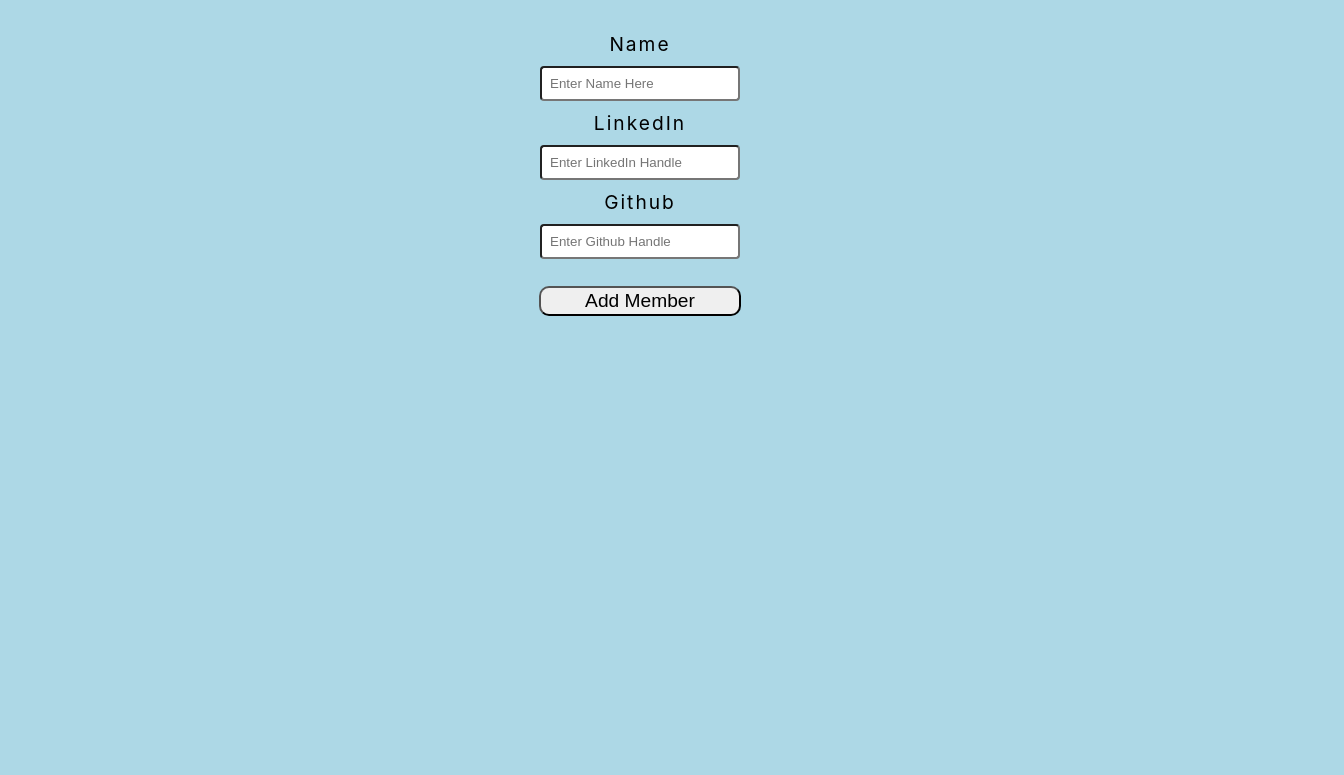
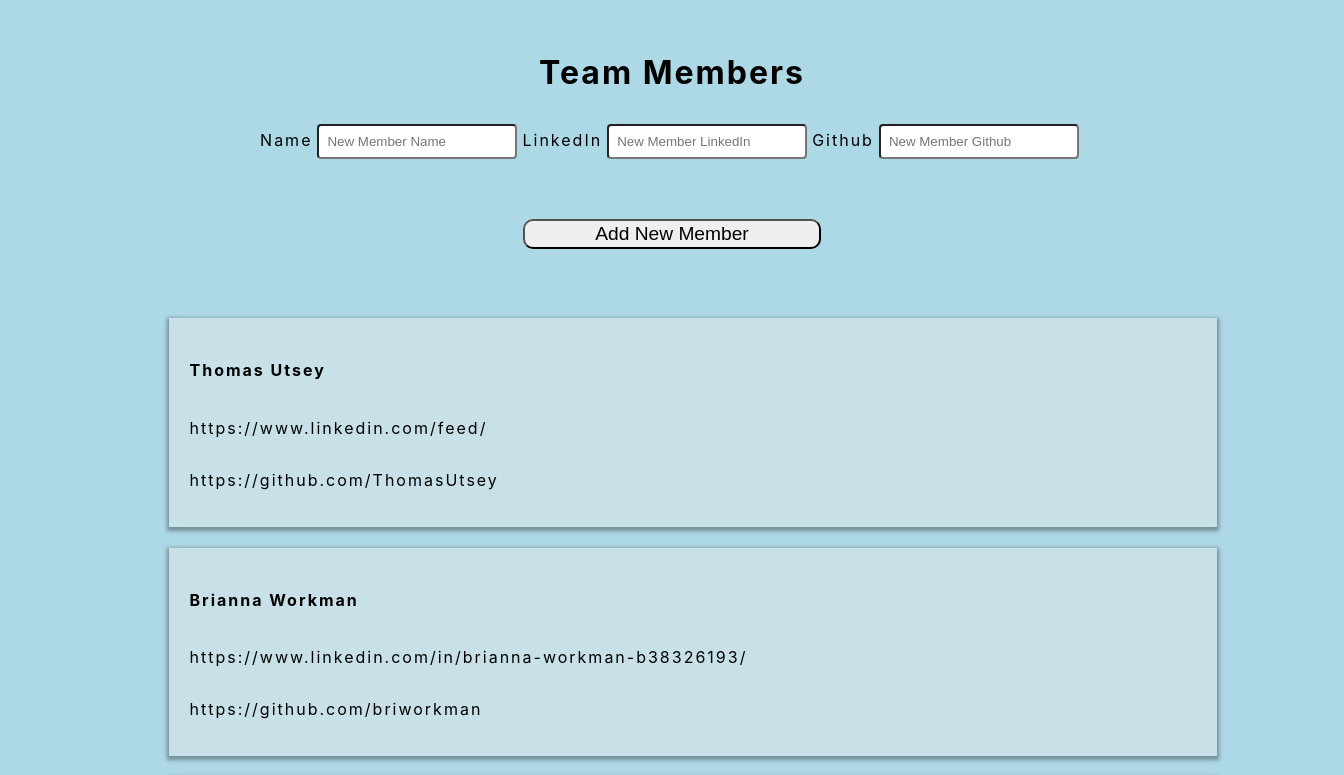
Before and after one commit to bloominstituteoftechnology/team-builder, a React (Create React App) app: page / in a window 1280 px wide. Shown: the top 775 px of the page, 1344 px wide, since content can reach past the window. Built offline with nearby package versions, Linux system fonts and the light colour scheme.

Commit message:
rendered team membercards on main page

```diff
--- a/src/App.css
+++ b/src/App.css
@@ -1,20 +1,17 @@
 .App {
   text-align: center;
   padding: 32px;
-  letter-spacing: 2px
-}
+  letter-spacing: 2px;
+  display:flex;
+  align-items:center;
+  flex-direction: column;
+  font-size: 1rem;
+  width: 100%;
 
-
-label {
-  display: flex;
-  align-items: center;
-  flex-direction: column;
-  text-align: center;
-  font-size: 1.2rem;
 }
 
 button {
-width: 60%;
+width: 30%;
 height: 30px;
 border-radius: 10px;
 margin: 5%;
@@ -39,3 +36,22 @@ button:active {
           box-shadow: inset 0px 0px 5px #65d3ff;
    outline: none;
 }
+
+.members-box{
+  box-sizing: border-box;
+  transform: translateY(-1px);
+  box-shadow: 0 2px 6px 2px rgba(0, 0, 0, 0.12), 0 2px 3px 2px rgba(0, 0, 0, 0.24);
+  background: #c8e0e7;
+  display: flex;
+  flex-wrap: wrap;
+  margin: 2%;
+  padding: 2%;
+  width: 100%;
+}
+
+.members-text{
+  display: flex;
+  align-items: center;
+  width: 100%;
+
+}
--- a/src/App.js
+++ b/src/App.js
@@ -1,12 +1,14 @@
 import React, { useState } from 'react';
 import data from "./data";
 import TeamForm from "./components/TeamForm";
+import CurrentMembers from "./components/CurrentMembers";
 import './App.css';
 
 
 function App() {
 
   const [team, setTeam] = useState(data);
+
 
   const addNewMember = member => {
     const newMember = {
@@ -17,17 +19,17 @@ function App() {
     setTeam([...team, newMember]);
   };
 
-  console.log(data);
 
   return (
 
 
     <div className="App">
-      <form>
-        <label>
-          <TeamForm addNewMember ={addNewMember} className="form"/>
-        </label>
-      </form>
+
+     <h1>Team Members</h1>
+          <TeamForm  addNewMember ={addNewMember} className="form"/>
+          <CurrentMembers team ={team}/>
+
+
     </div>
   );
 }
--- /dev/null
+++ b/src/components/CurrentMembers.js
@@ -0,0 +1,18 @@
+import React from "react";
+
+const CurrentMembers = props => {
+
+  return (
+    <div>
+      {props.team.map(member => (
+        <div className="members-box" key={member.id}>
+          <h4 className="members-text">{member.name}</h4>
+          <p className="members-text">{member.linkedIn}</p>
+          <p className="members-text">{member.github}</p>
+        </div>
+      ))}
+    </div>
+  );
+};
+
+export default CurrentMembers;
--- a/src/components/TeamForm.js
+++ b/src/components/TeamForm.js
@@ -1,6 +1,6 @@
 import React, { useState } from "react";
 
-const TeamForm = () => {
+const TeamForm = (props) => {
 
   const [value, setValue] = useState({
     name:"",
@@ -14,37 +14,42 @@ const TeamForm = () => {
 
   const submitForm = event => {
     event.preventDefault();
-    alert(`submitting ${value.name},${value.linkedIn},${value.github}`);
-    // props.setValue();
-    // setValue({ name: "", linkedIn: "" , github:""});
+    // alert(`submitting ${value.name},${value.linkedIn},${value.github}`);
+    props.AddNewMember(value);
+    setValue({ name: "", linkedIn: "" , github:""});
   };
 
   return (
     <form onSubmit={submitForm}>
       <label htmlFor="name">Name</label>
       <input
+        id="name"
         type="text"
         name="name"
-        placeholder ="Enter Name Here"
+        placeholder ="New Member Name"
         onChange={changeHandler}
         value={value.name}
       />
       <label htmlFor="linkedIn">LinkedIn</label>
       <input
+        id="linkedIn"
+        type="text"
         name="linkedIn"
-        placeholder ="Enter LinkedIn Handle"
+        placeholder ="New Member LinkedIn"
         onChange={changeHandler}
         value={value.linkedIn}
       />
 
       <label htmlFor="github">Github</label>
       <input
+        id="github"
+        type="text"
         name="github"
-        placeholder ="Enter Github Handle"
+        placeholder ="New Member Github"
         onChange={changeHandler}
         value={value.github}
       />
-      <button type="submit">Add Member</button>
+      <button type="submit">Add New Member</button>
     </form>
 
   );
--- a/src/data.js
+++ b/src/data.js
@@ -1,36 +1,42 @@
 const team = [
     {
+      id: 0,
       name:"Thomas Utsey",
-      linkedin:"https://www.linkedin.com/feed/",
+      linkedIn:"https://www.linkedin.com/feed/",
       github:"https://github.com/ThomasUtsey",
 
     },
     {
+      id: 1,
       name:"Brianna Workman",
-      linkedin:"https://www.linkedin.com/in/brianna-workman-b38326193/",
+      linkedIn:"https://www.linkedin.com/in/brianna-workman-b38326193/",
       github:"https://github.com/briworkman",
 
     },
     {
+      id: 2,
       name: "Joshua Edgerton",
-      linkedin: "https://www.linkedin.com/in/joshua-edgerton-5b0118195/",
+      linkedIn: "https://www.linkedin.com/in/joshua-edgerton-5b0118195/",
       github: "https://github.com/Joshua-Edgerton",
     },
     {
+      id: 3,
       name: "Sara De La Cruz",
       linkedIn: "https://www.linkedin.com/in/sara-dlc/",
       github:"https://github.com/Sara-DLC",
 
     },
     {
+      id: 4,
       name:"Aasa Christian",
-      linkedin:"https://www.linkedin.com/in/aasa-christian-540685195/",
+      linkedIn:"https://www.linkedin.com/in/aasa-christian-540685195/",
       github: 'https://github.com/AasaChristian',
 
     },
     {
+      id: 5,
       name:"Brian Melton",
-      linkedin:"",
+      linkedIn:"",
       github:"https://github.com/ruckus777",
       photo:"https://github.com/account"
     }
```
